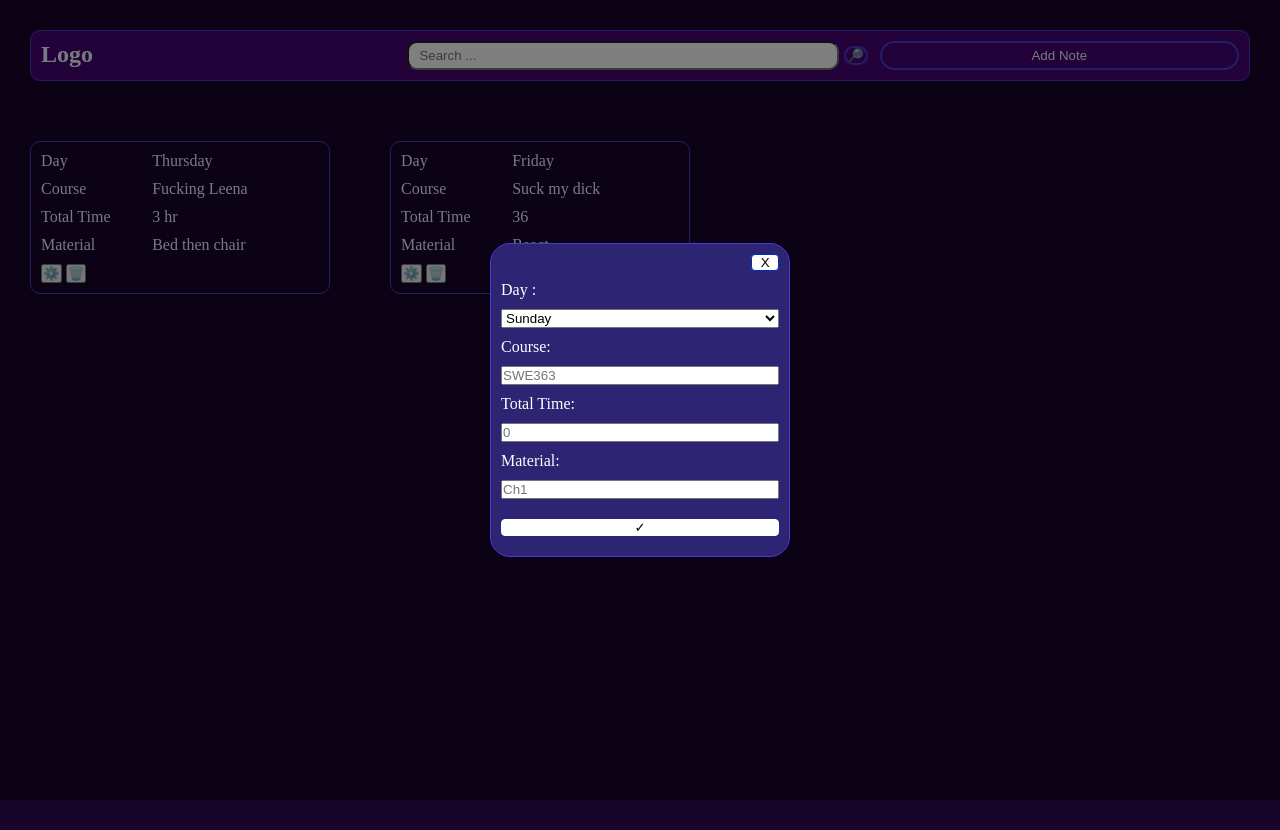
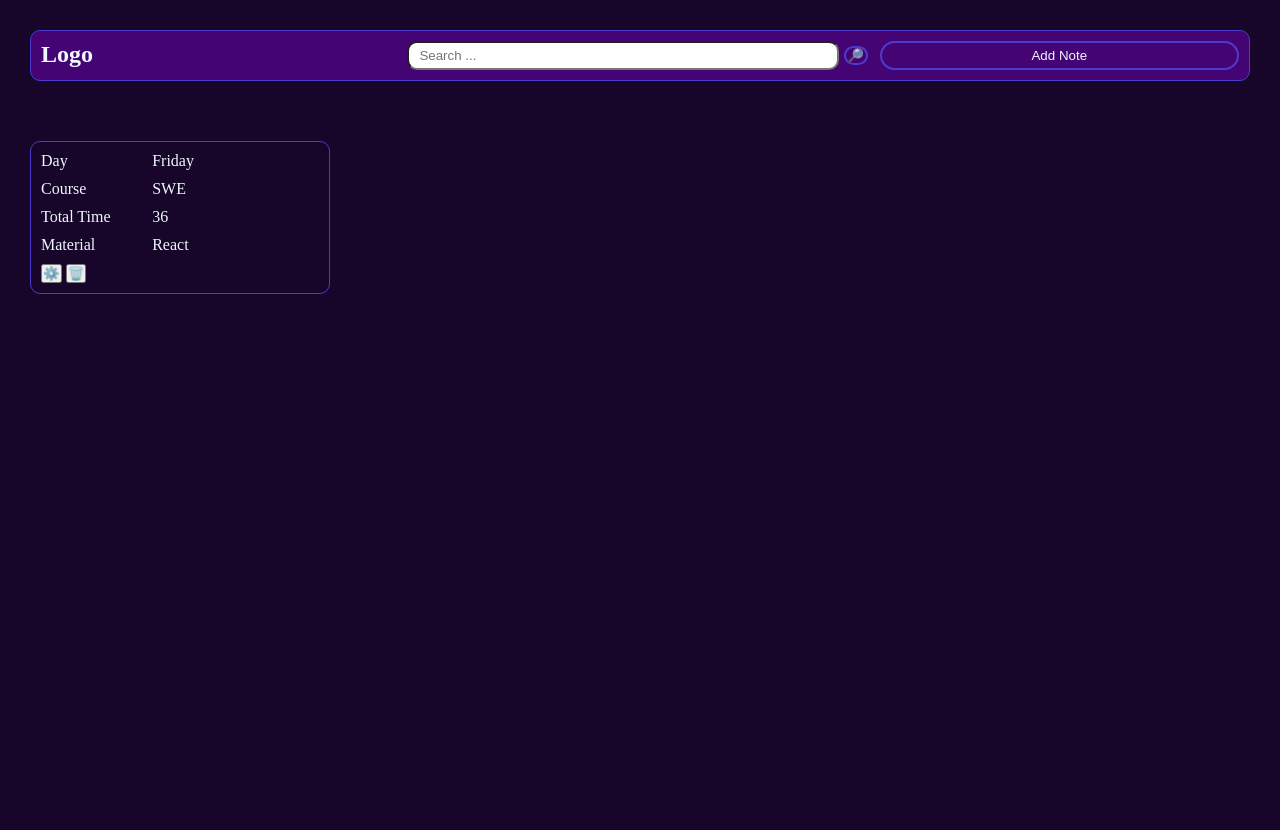
Before and after one commit to vMuhaymin/MiniProjs, a React (Vite) app in the folder ReactNotion/Note/: page / in a window 1280 px wide. Built offline with nearby package versions, Linux system fonts and the light colour scheme.

Commit message:
Styling the pop up

```diff
--- a/ReactNotion/Note/src/App.css
+++ b/ReactNotion/Note/src/App.css
@@ -169,13 +169,19 @@ input:focus{
 }
 
 .add{
-
   position: relative;
-
   margin-top: 20px;
-
   color: #000000;
   border: 1px solid #fff;
   border-radius: 4px;
   background-color: #ffffff;
 }
+
+.add:hover{
+  background-color: #c4c2c2;
+}
+
+.add:active, .close:active{
+  background-color: #9a9999;
+  scale: 0.95;
+}
--- a/ReactNotion/Note/src/App.jsx
+++ b/ReactNotion/Note/src/App.jsx
@@ -6,27 +6,26 @@ import AddCard from './components/AddCard';
 
 function App() {
 
-  const info = [{
-    day: "Thursday",
-    course:"Fucking Leena" ,
-    totalTime: "3 hr",
-    material:"Bed then chair"
-  },
-  {
-    day: "Friday",
-    course:"Suck my dick" ,
-    totalTime: 36,
-    material:"React"
-  },];
+  const [popUp , usePopUp] = useState(false)
 
-  const isIt = true;
+  const info = [
+    {
+      day: "Friday",
+      course:"SWE" ,
+      totalTime: 36,
+      material:"React"
+    }
+
+  ];
+
+
 
   return (
     <>
 
     <NavBar/>
     <MyCard list = {info}/>
-    <AddCard isOpen={isIt}/>
+    <AddCard isOpen={popUp}/>
 
     </>
   );
```
